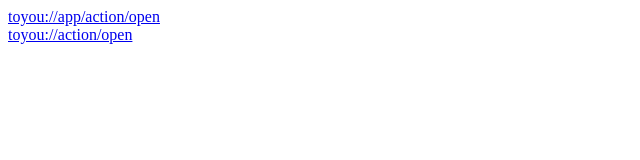
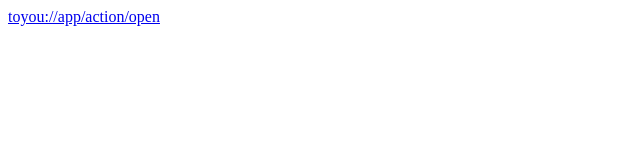
Before and after one commit to romanpekarskiy/deeplinkstest, a plain HTML site: page index.html in a window 1280 px wide. Shown: the whole page, without its empty margins (0-640 px from the left). Drawn offline with Linux system fonts and the light colour scheme.

Commit message:
Update index.html

```diff
--- a/index.html
+++ b/index.html
@@ -4,7 +4,5 @@
 </head>
 <body>
 <a href="toyou://app/action/open">toyou://app/action/open</a>
-</br>
-<a href="toyou://action/open">toyou://action/open</a>
 </body>
 </html>
```
